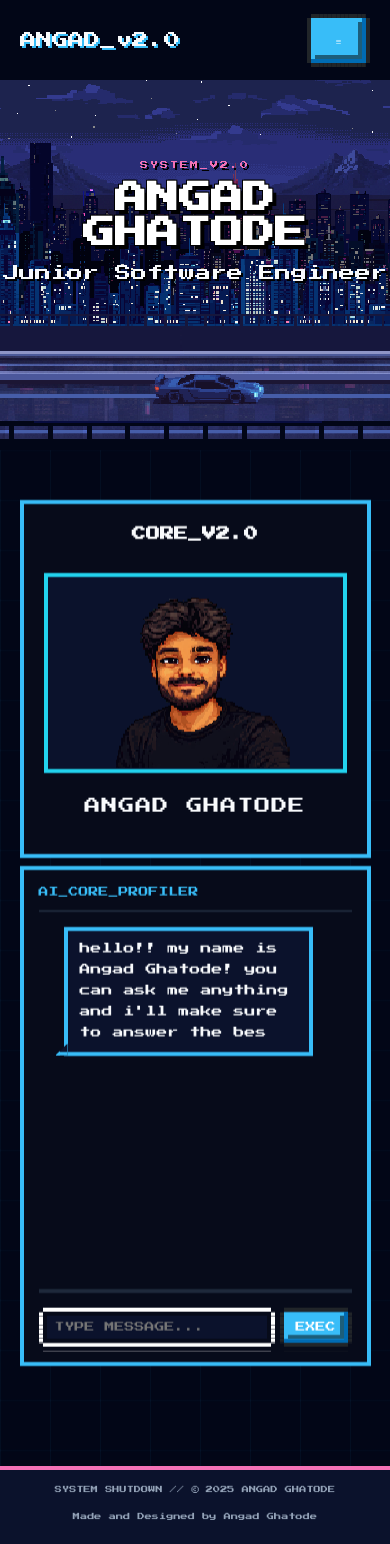
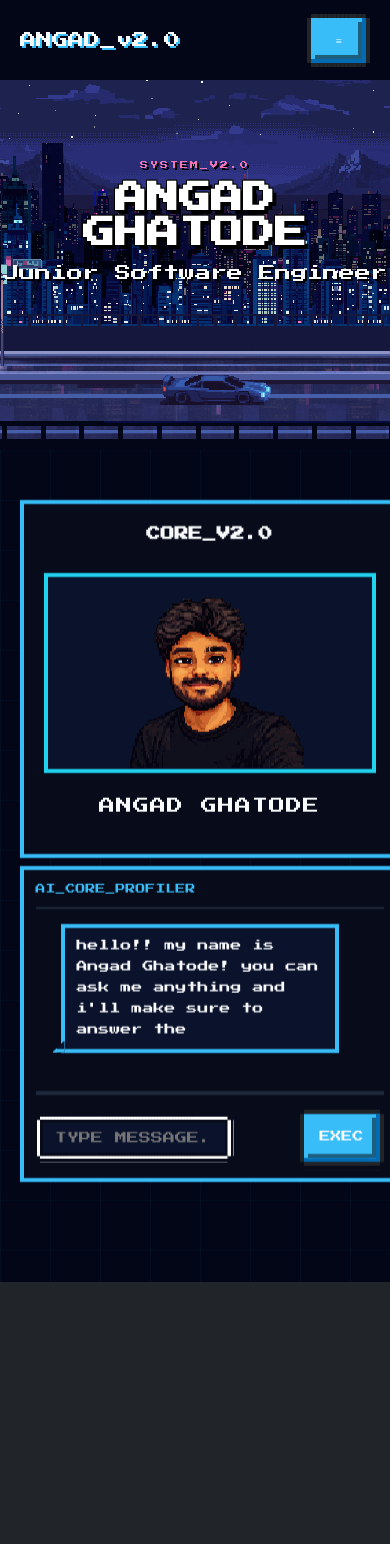
Before and after one commit to angadghatode/portfolio_website, a React (Vite) app: page /#/ai in a window 390 px wide. After the commit the page ends 1282 px from the top, so only its background shows below. Built offline with nearby package versions, Linux system fonts and the light colour scheme.

Commit message:
final touches the Mobile View

```diff
--- a/src/App.css
+++ b/src/App.css
@@ -702,22 +702,17 @@ html, body, #root {
   .terminal-window {
     border: 4px solid var(--accent-blue);
     background: var(--bg-card);
-    padding: 15px;
+    padding: 12px;
     display: flex;
     flex-direction: column;
-    height: 500px;
-    position: relative;
-}
+    flex: 1;
+    min-height: 0; /* CRITICAL for mobile flex scrolling */
+    height: auto;
+  }
 
-.footer-bar {
-    text-align: center;
-    padding: 5px;
-    background-color: var(--bg-contrast);
-    border-top: 4px solid var(--accent-pink);
-    color: var(--text-muted);
-    padding-top: 15px;
-    font-size: 0.45rem;
-}
+  .footer-bar {
+    display: none;
+  }
   /*.ai-sidebar {
     display: none; /* Focus strictly on chat for mobile
   }*/
@@ -738,7 +733,10 @@ html, body, #root {
 
 
   .input-zone {
-    gap: 5px;
+    display: flex;
+    gap: 6px;
+    margin-top: 8px;
+    flex-shrink: 0;
   }
 
   .pixel-speech-bubble {
@@ -748,19 +746,25 @@ html, body, #root {
   }
 
   .nes-input.is-dark {
-    padding: 4px 8px;
-    font-size: 10px; /* Slightly larger for readability/focus */
-
+    font-size: 16px !important;
+    transform: scale(0.75);
+    transform-origin: left center;
+    width: 250px;
   }
 
   .nes-btn {
-    padding: 4px 8px;
-    font-size: 10px;
+    padding: 6px 12px;
+    font-size: 11px;
+    white-space: nowrap;
   }
 
   /* 5. Reduce padding in the chat history to fit more text */
   .chat-history {
+    flex: 1;
+    overflow-y: auto;
     padding: 10px;
+    min-height: 0; /* prevents flex overflow bugs on iOS */
+    -webkit-overflow-scrolling: touch;
   }
 }
 
```
